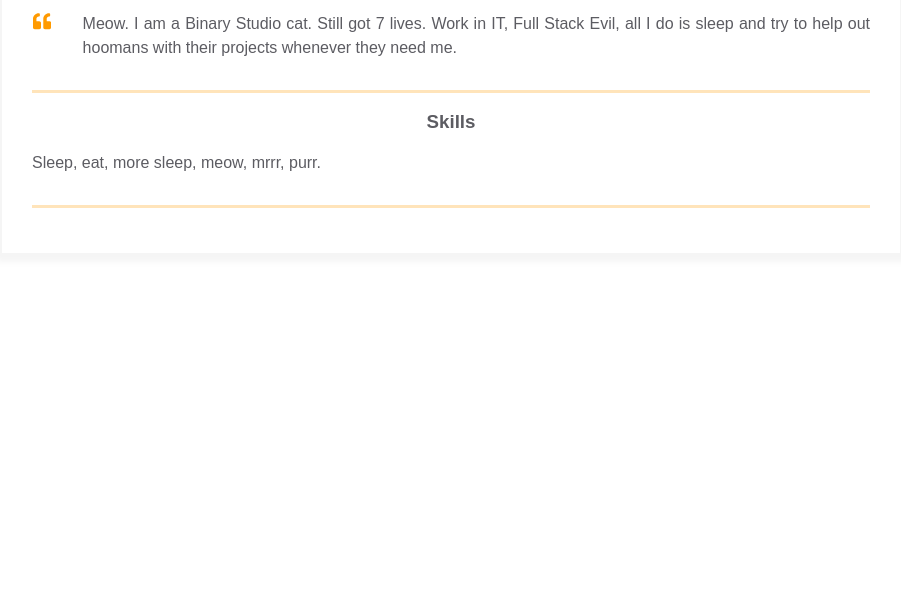
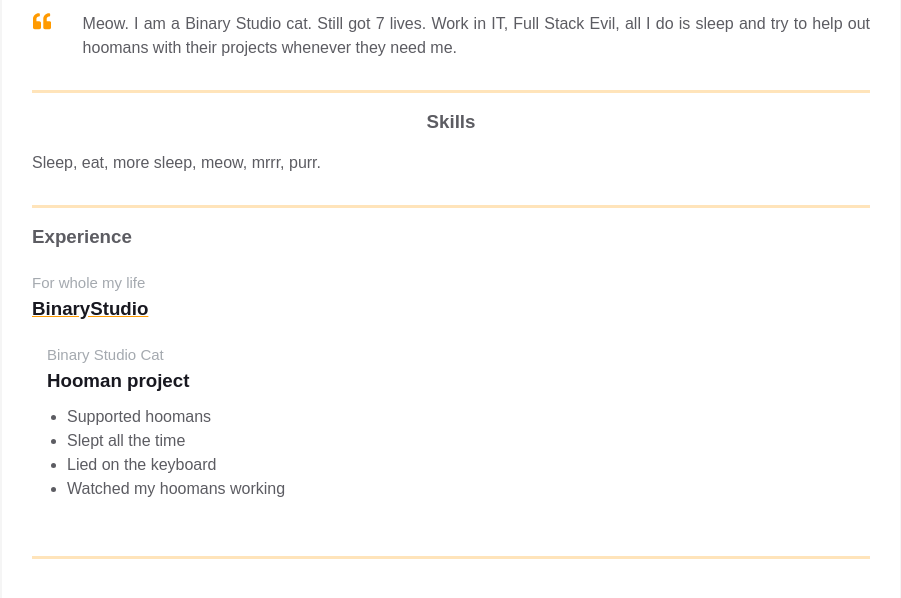
Before and after one commit to Fukkatsumi/homepage, a plain HTML site: page index.html in a window 1280 px wide. Shown: the part 350-948 px from the top of the page, without its empty margins (189-1090 px from the left). Before the commit the page ends 800 px from the top, so only its background shows below. Drawn offline with Linux system fonts and the light colour scheme.

Commit message:
Added experience block template

```diff
--- a/index.html
+++ b/index.html
@@ -107,6 +107,37 @@
               </div>
             </div>
           </div>
+          <div class="container">
+            <div class="resume__block">
+              <div class="main-info fh">
+
+                <div class="experiences">
+                    <div class="experiences">
+                        <h3 class="experiences__header">Experience</h3>
+                        <div class="experiences__company">
+                          <div class="experiences__company-header">
+                            <span class="experiences__company-header-durability">For whole my life</span>
+                            <h3 class="experiences__company-header-name">BinaryStudio</h3>
+                          </div>
+
+                          <div class="experiences__company-project">
+                            <span class="experiences__company-project-role">Binary Studio Cat</span>
+                            <h3 class="experiences__company-project-name">Hooman project</h3>
+                            <ul class="experiences__company-project-responsibilities">
+                              <li>Supported hoomans</li>
+                              <li>Slept all the time</li>
+                              <li>Lied on the keyboard</li>
+                              <li>Watched my hoomans working</li>
+                            </ul>
+                          </div>
+                        </div>
+                      </div>
+                </div>
+
+                <div class="additional-info fv"></div>
+              </div>
+            </div>
+          </div>
         </div>
      </main>
   </body>
```
